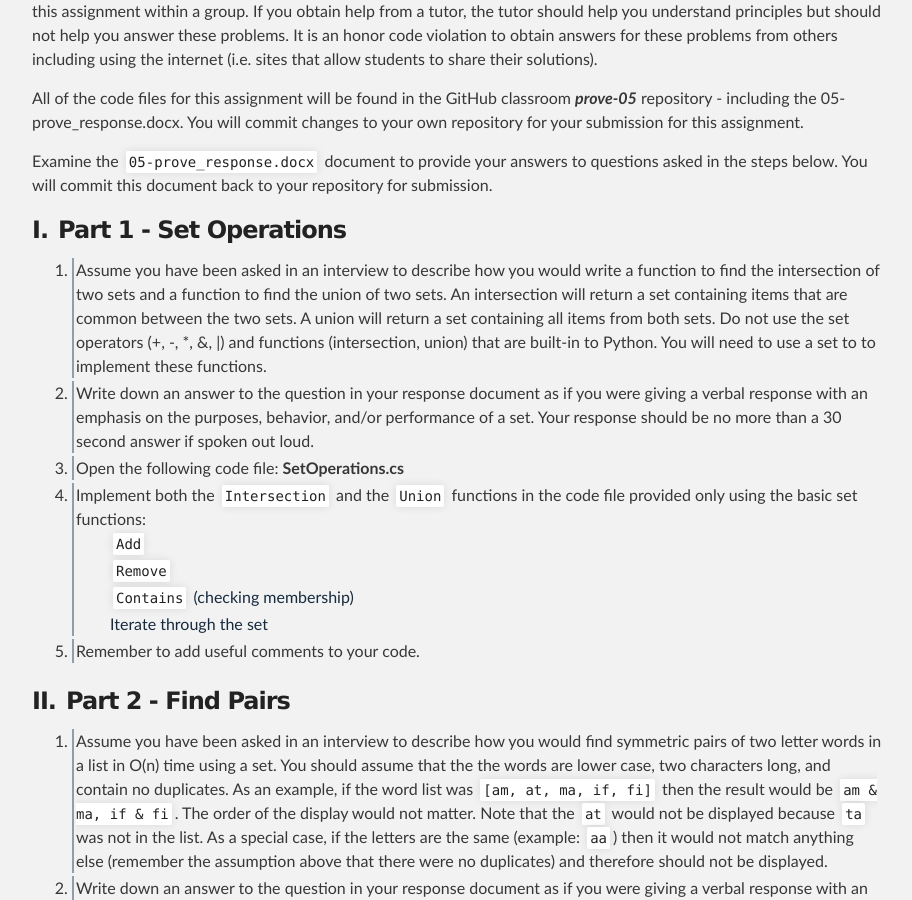
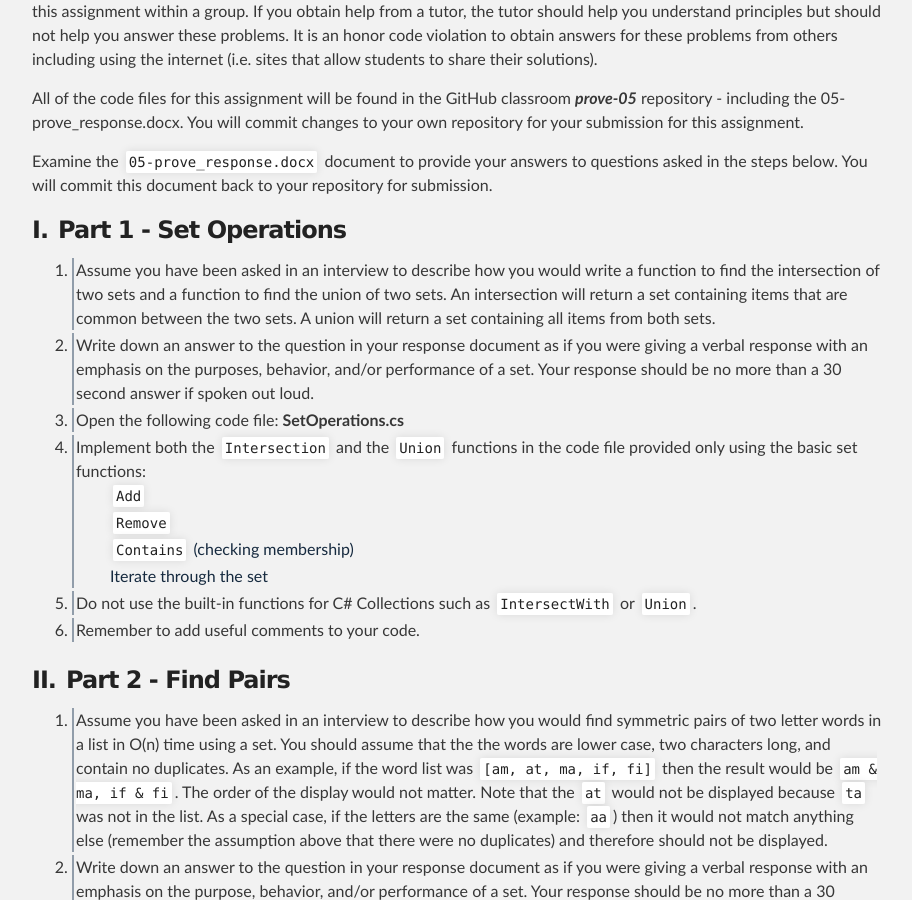
Before and after one commit to byui-cse/cse212-csharp, a Jekyll site: the page built from docs/lesson05/prove.md, in a window 1280 px wide and 900 px high, scrolled down 302 px. Shown: the whole window, without its empty margins (183-1095 px from the left). Built offline with Jekyll 4.4.1, drawn with Linux system fonts in a browser that asks for light colours; some web fonts are replaced.

Commit message:
Update prove.md

```diff
--- a/docs/lesson05/prove.md
+++ b/docs/lesson05/prove.md
@@ -12,7 +12,7 @@ All of the code files for this assignment will be found in the GitHub classroom
 Examine the `05-prove_response.docx` document to provide your answers to questions asked in the steps below. You will commit this document back to your repository for submission.
 
 ### Part 1 - Set Operations
-1. Assume you have been asked in an interview to describe how you would write a function to find the intersection of two sets and a function to find the union of two sets. An intersection will return a set containing items that are common between the two sets. A union will return a set containing all items from both sets. Do not use the set operators (+, -, *, &, \|) and functions (intersection, union) that are built-in to Python. You will need to use a set to to implement these functions.
+1. Assume you have been asked in an interview to describe how you would write a function to find the intersection of two sets and a function to find the union of two sets. An intersection will return a set containing items that are common between the two sets. A union will return a set containing all items from both sets.
 2. Write down an answer to the question in your response document as if you were giving a verbal response with an emphasis on the purposes, behavior, and/or performance of a set. Your response should be no more than a 30 second answer if spoken out loud.
 3. Open the following code file: **SetOperations.cs**
 4. Implement both the `Intersection` and the `Union` functions in the code file provided only using the basic set functions:
@@ -20,7 +20,8 @@ Examine the `05-prove_response.docx` document to provide your answers to questio
     * `Remove`
     * `Contains` (checking membership)
     * Iterate through the set
-5. Remember to add useful comments to your code.
+5. Do not use the built-in functions for C# Collections such as `IntersectWith` or `Union`.
+6. Remember to add useful comments to your code.
 
 ### Part 2 - Find Pairs
 1. Assume you have been asked in an interview to describe how you would find symmetric pairs of two letter words in a list in O(n) time using a set. You should assume that the the words are lower case, two characters long, and contain no duplicates. As an example, if the word list was `[am, at, ma, if, fi]` then the result would be `am & ma, if & fi`. The order of the display would not matter. Note that the `at` would not be displayed because `ta` was not in the list. As a special case, if the letters are the same (example: `aa`) then it would not match anything else (remember the assumption above that there were no duplicates) and therefore should not be displayed.
```
